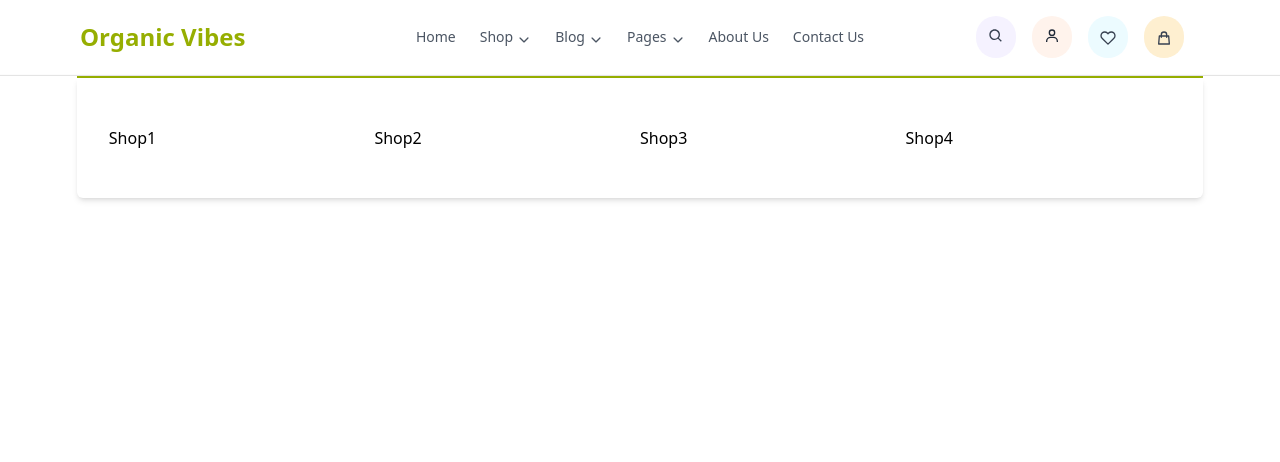
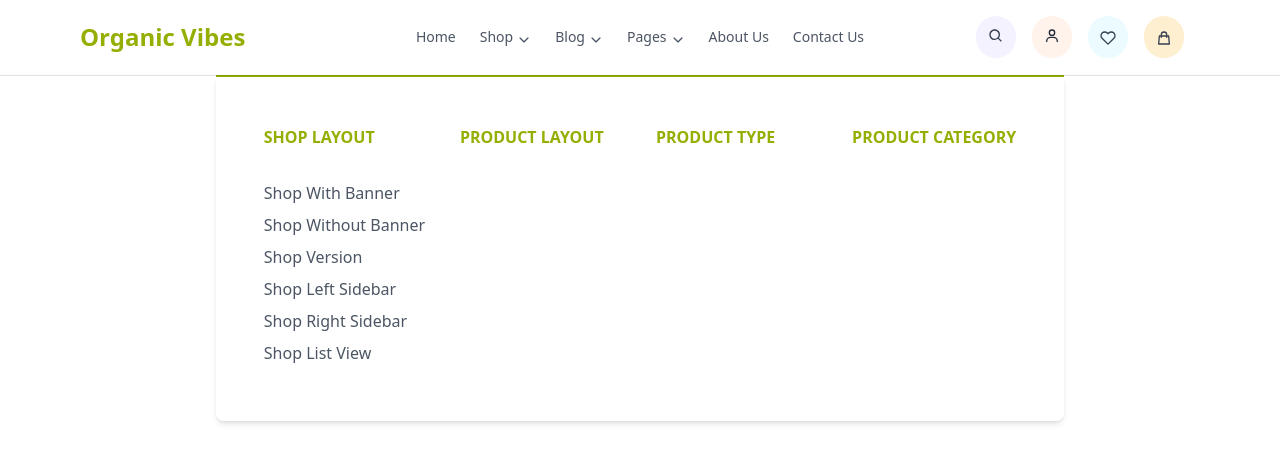
Before and after one commit to shkwahab/orangicvibes, a React (Create React App) app: page / in a window 1280 px wide. Both pictures are taken after a click on the element "Shop". Shown: the top 462 px of the page. Built offline with nearby package versions, Linux system fonts and the light colour scheme.

Commit message:
food blog

```diff
--- a/src/App.js
+++ b/src/App.js
@@ -12,6 +12,16 @@ function App() {
       category4="Pages"
       category5="About Us"
       category6="Contact Us"
+      ShopHeading1="Shop Layout"
+      ShopHeading2="Product Layout"
+      ShopHeading3="Product Type"
+      ShopHeading4="Product Category"
+      Shop1ListItem1="Shop With Banner"
+      Shop1ListItem2="Shop Without Banner"
+      Shop1ListItem3="Shop Version"
+      Shop1ListItem4="Shop Left Sidebar"
+      Shop1ListItem5="Shop Right Sidebar"
+      Shop1ListItem6="Shop List View"
       />
     </>
   );
--- a/src/components/Navbar.js
+++ b/src/components/Navbar.js
@@ -4,54 +4,88 @@ import { BiSearch, BiUser } from "react-icons/bi"
 import { FiHeart } from "react-icons/fi"
 import { HiOutlineShoppingBag } from "react-icons/hi"
 import { HiBars3 } from "react-icons/hi2"
+
 const Navbar = (props) => {
-    const [isShopSlider, SetShopSlider] = useState(true)
+
+    const [isShopSlider, SetShopSlider] = useState(false);
     const ShopSlider = () => {
         SetShopSlider(!isShopSlider);
     }
-    const ShopSliderClose = () => {
-        SetShopSlider(!isShopSlider);
-    }
+
+
+
     return (
         <>
             <section id="nav">
-                <div className="py-4 mx-4 lg:mx-20  flex  justify-between items-center">
-                    <div className=" items-center  lg:hidden flex flex-1">
+                <div className=" mx-4 lg:mx-20  flex  justify-between items-center">
+                    <div className="py-4 items-center  lg:hidden flex flex-1">
                         <HiBars3 className=' text-3xl  text-blue-900' />
                     </div>
-                    <div className="  flex-1 sm:text-2xl font-semibold  text-[#96AE01]" id="logo">
+                    <div className=" py-4 flex-1 sm:text-2xl font-semibold  text-[#96AE01]" id="logo">
                         {props.sitetitle}
                     </div>
 
-                    <div className='lg:block hidden'>
-                        <ul className="justify-center   lg:flex  font-medium text-gray-600 ">
-                            <div className='mx-3 sm:flex items-end  gap-1 hover:text-[#96AE01] cursor-pointer transition-all duration-300'>
+                    <div className='lg:block  hidden '>
+                        <ul className="justify-center    lg:flex  font-medium text-gray-600 ">
+                            <div className='mx-3 sm:flex items-end  gap-1 hover:text-[#96AE01] cursor-pointer transition-all  py-4'>
                                 <li className=" text-sm">{props.category1}</li>
                             </div>
-                            <div onMouseEnter={ShopSlider} onMouseLeave={ShopSliderClose}  className='mx-3 sm:flex lg:items-end   gap-1 hover:text-[#96AE01] cursor-pointer transition-all duration-300'>
-                                <li className=" text-sm">{props.category2}</li>
-                                <IoIosArrowDown className=' text-sm ' />
+                            <div onClick={ShopSlider} className={`mx-3 sm:flex lg:items-end gap-1  cursor-pointer transition-all  py-4`}>
+                                <li className="  hover:text-[#96AE01]  text-sm">{props.category2}</li>
+                                <IoIosArrowDown className='  hover:text-[#96AE01] text-sm ' />
+                            </div>
+                                <div  className=' absolute top-[75px] flex justify-center border-[#96AE01] border-t-2 ' >
+                                        <div className={`${isShopSlider ? "" : "hidden"}  grid   grid-cols-4   relative px-8 py-12  shadow-md rounded-b-lg  bg-white `}>
+                                                <div className='mx-4 ' >
+                                                    <h2 className=" text-[#96AE01] mb-8  font-semibold uppercase">
+                                                        {props.ShopHeading1}
+                                                    </h2>
+                                                    <li className=" hover:animate-slideleft hover:left-[20px]  list-none cursor-pointer  my-2  relative   transition-all hover:text-[#96AE01] ">{props.Shop1ListItem1}</li>
+                                                    <li className=" hover:animate-slideleft  hover:left-[20px]  list-none cursor-pointer  my-2  relative   transition-all hover:text-[#96AE01] ">{props.Shop1ListItem2}</li>
+                                                    <li className=" hover:animate-slideleft hover:left-[20px]  list-none cursor-pointer  my-2 relative   transition-all hover:text-[#96AE01] ">{props.Shop1ListItem3}</li>
+                                                    <li className=" hover:animate-slideleft hover:left-[20px]   list-none cursor-pointer  my-2 relative   transition-all hover:text-[#96AE01] ">{props.Shop1ListItem4}</li>
+                                                    <li className=" hover:animate-slideleft  hover:left-[20px]  list-none cursor-pointer  my-2 relative   transition-all hover:text-[#96AE01] ">{props.Shop1ListItem5}</li>
+                                                    <li className=" hover:animate-slideleft hover:left-[20px]   list-none cursor-pointer  my-2 relative   transition-all hover:text-[#96AE01] ">{props.Shop1ListItem6}</li>
+                                                </div>
+                                                <div className="mx-4">
+                                                    <h2 className=" text-[#96AE01]  font-semibold mb-8 uppercase">
+                                                        {props.ShopHeading2}
+                                                    </h2>
+                                                </div>
+                                                <div className="mx-4">
+                                                    <h2 className=" text-[#96AE01]  font-semibold mb-8 uppercase">
+                                                        {props.ShopHeading3}
+                                                    </h2>
+                                                </div>
+                                                <div className="mx-4">
+                                                    <h2 className=" text-[#96AE01]  font-semibold mb-8 uppercase">
+                                                        {props.ShopHeading4}
+                                                    </h2>
+                                                </div>
+                                            </div>
 
-                            </div>
-                            <div className='mx-3 sm:flex lg:items-end   gap-1 hover:text-[#96AE01] cursor-pointer transition-all duration-300'>
+
+                                </div>
+
+                            <div className='mx-3 sm:flex lg:items-end   gap-1 hover:text-[#96AE01] cursor-pointer transition-all  py-4'>
                                 <li className=" text-sm">{props.category3}</li>
                                 <IoIosArrowDown className=' text-sm ' />
                             </div>
-                            <div className='mx-3 lg:flex lg:items-end   gap-1 hover:text-[#96AE01] cursor-pointer transition-all duration-300'>
+                            <div className='mx-3 lg:flex lg:items-end   gap-1 hover:text-[#96AE01] cursor-pointer transition-all  py-4'>
                                 <li className=" text-sm">{props.category4}</li>
                                 <IoIosArrowDown className=' text-sm ' />
                             </div>
-                            <div className='mx-3 lg:flex lg:items-end   gap-1 hover:text-[#96AE01] cursor-pointer transition-all duration-300'>
+                            <div className='mx-3 lg:flex lg:items-end   gap-1 hover:text-[#96AE01] cursor-pointer transition-all  py-4'>
                                 <li className=" text-sm">{props.category5}</li>
 
                             </div>
-                            <div className='mx-3 lg:flex lg:items-end   gap-1 hover:text-[#96AE01] cursor-pointer transition-all duration-300'>
+                            <div className='mx-3 lg:flex lg:items-end   gap-1 hover:text-[#96AE01] cursor-pointer transition-all  py-4'>
                                 <li className=" text-sm">{props.category6}</li>
                             </div>
                         </ul>
                     </div>
 
-                    <div className=" lg:flex-1 flex  justify-end">
+                    <div className="py-4 lg:flex-1 flex  justify-end">
                         <div className="flex">
                             <div className="bg-[#F5F2FF] sm:block hidden p-3 rounded-full cursor-pointer">
                                 <BiSearch className=' text-xs sm:text-base text-gray-700' />
@@ -69,18 +103,8 @@ const Navbar = (props) => {
                     </div>
 
                 </div>
+                <hr className="bg-black h-[2px] opacity-10 " />
 
-                <hr className="bg-black h-[2px] opacity-10" />
-                <div className="hidden lg:block">
-                <div id="ShopSlider" className={`${isShopSlider ? "lg:hidden" : ""}   border-[#96AE01] border-t-2 w-[88%] mx-auto`}>
-                   <div className="grid grid-cols-4  px-8 py-12  shadow-md rounded-b-md  bg-white">
-                    <div className="">Shop1</div>
-                    <div className="">Shop2</div>
-                    <div className="">Shop3</div>
-                    <div className="">Shop4</div>
-                   </div>
-                </div>
-                </div>
             </section>
 
         </>
--- a/tailwind.config.js
+++ b/tailwind.config.js
@@ -2,7 +2,18 @@
 module.exports = {
   content: ["./src/**/*.{html,js}"],
   theme: {
-    extend: {},
+    extend: {
+      keyframes:{
+        slideleft:{
+          "0%":{left:"0px" },
+          "100%":{left:"20px"}
+        }
+      },
+      animation:{
+        "slideleft":"slideleft 0.4s ease-in "
+      }
+    },
+
   },
   plugins: [],
 }
```
Also changed, not shown: src/App.css (line endings or trailing spaces).
